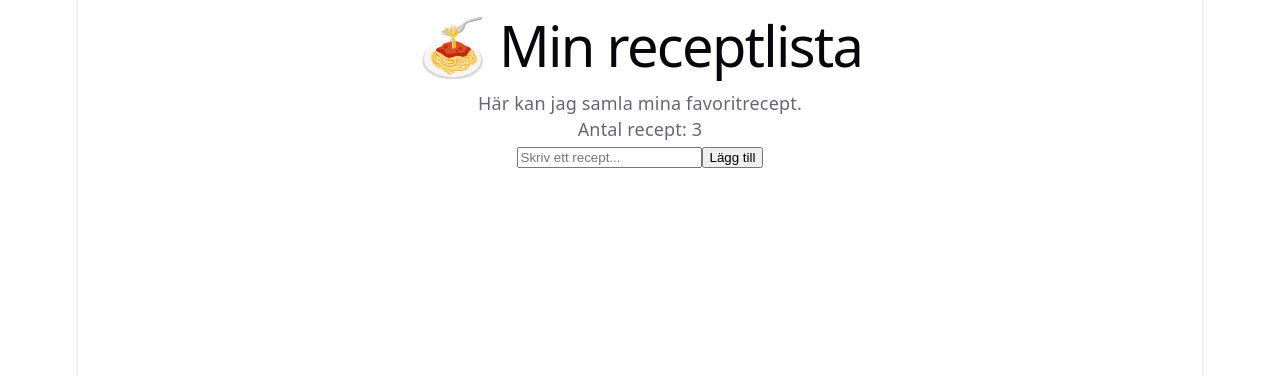
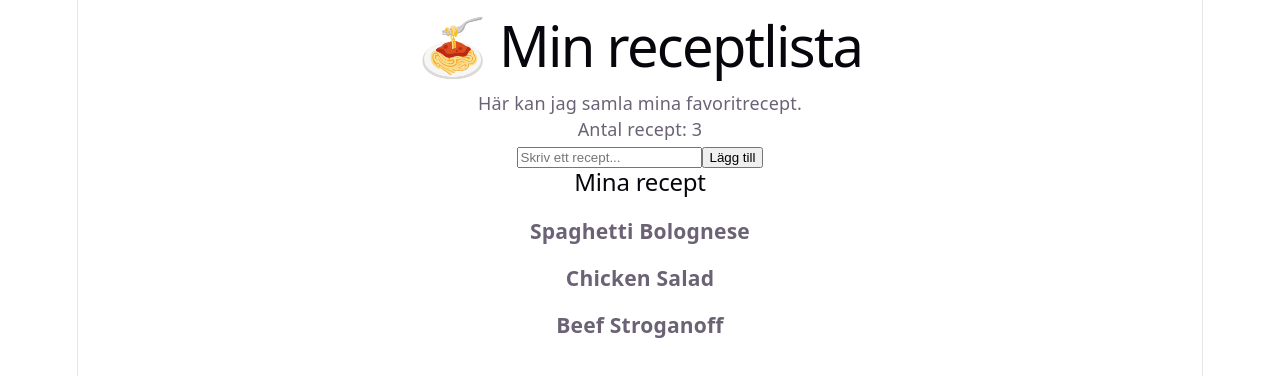
Before and after one commit to TSOLER89/min-receptlista, a React (Vite) app: page / in a window 1280 px wide. Shown: the top 376 px of the page. Built offline with nearby package versions, Linux system fonts and the light colour scheme.

Commit message:
Add RecipeList component to display list of recipes

```diff
--- a/src/App.jsx
+++ b/src/App.jsx
@@ -1,6 +1,7 @@
 import { useState } from 'react'
 import Header from './components/Header.jsx'
 import RecipeForm from './components/RecipeForm.jsx'
+import RecipeList from './components/RecipeList.jsx'
 import './App.css'
 
 
@@ -22,6 +23,7 @@ function App() {
     <>
       <Header count={recipes.length}/>
       <RecipeForm onAdd={addRecipe} />
+      <RecipeList recipes={recipes} />
     </>
   )
 }
--- /dev/null
+++ b/src/components/RecipeList.jsx
@@ -0,0 +1,17 @@
+function RecipeList({ recipes }) {
+  return (
+    <section>
+      <h2>Mina recept</h2>
+
+      <div>
+        {recipes.map((recipe) => (
+          <div key={recipe.id}>
+            <h3>{recipe.name}</h3>
+          </div>
+        ))}
+      </div>
+    </section>
+  )
+}
+
+export default RecipeList
```
